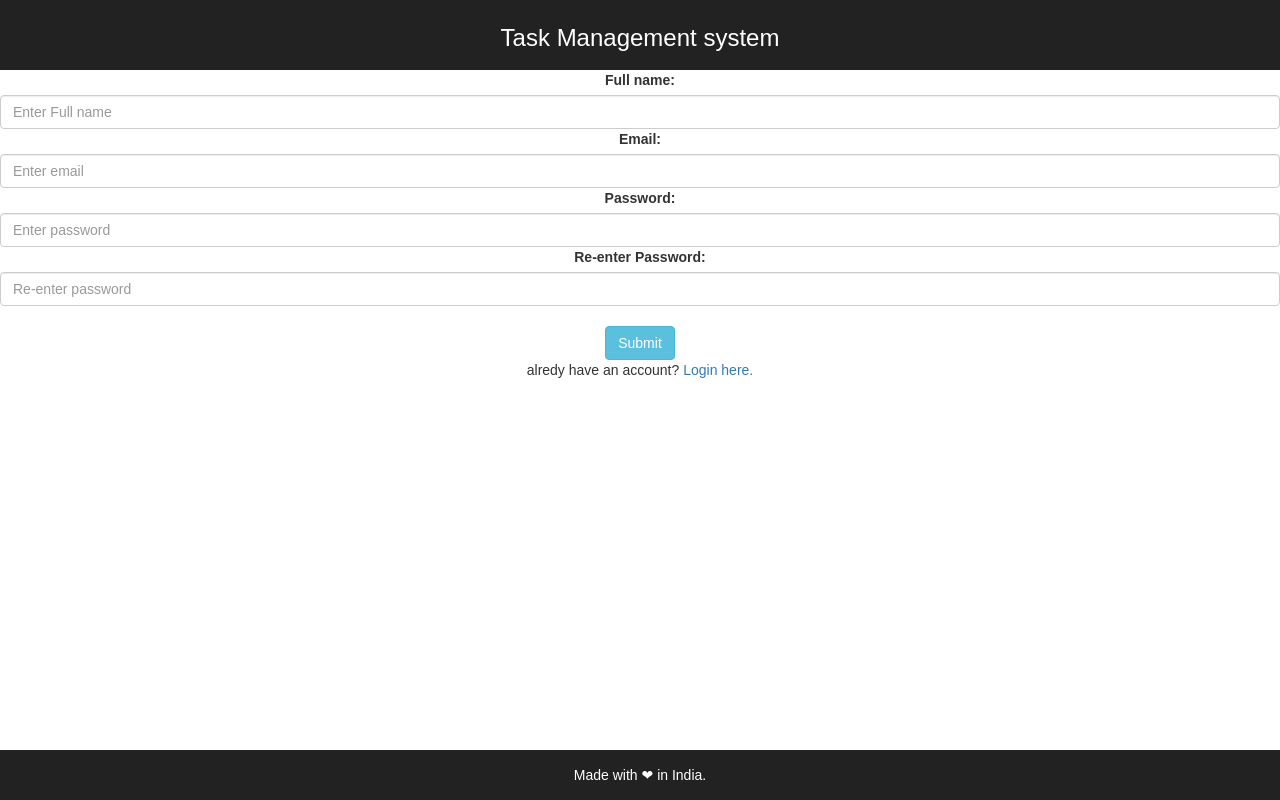
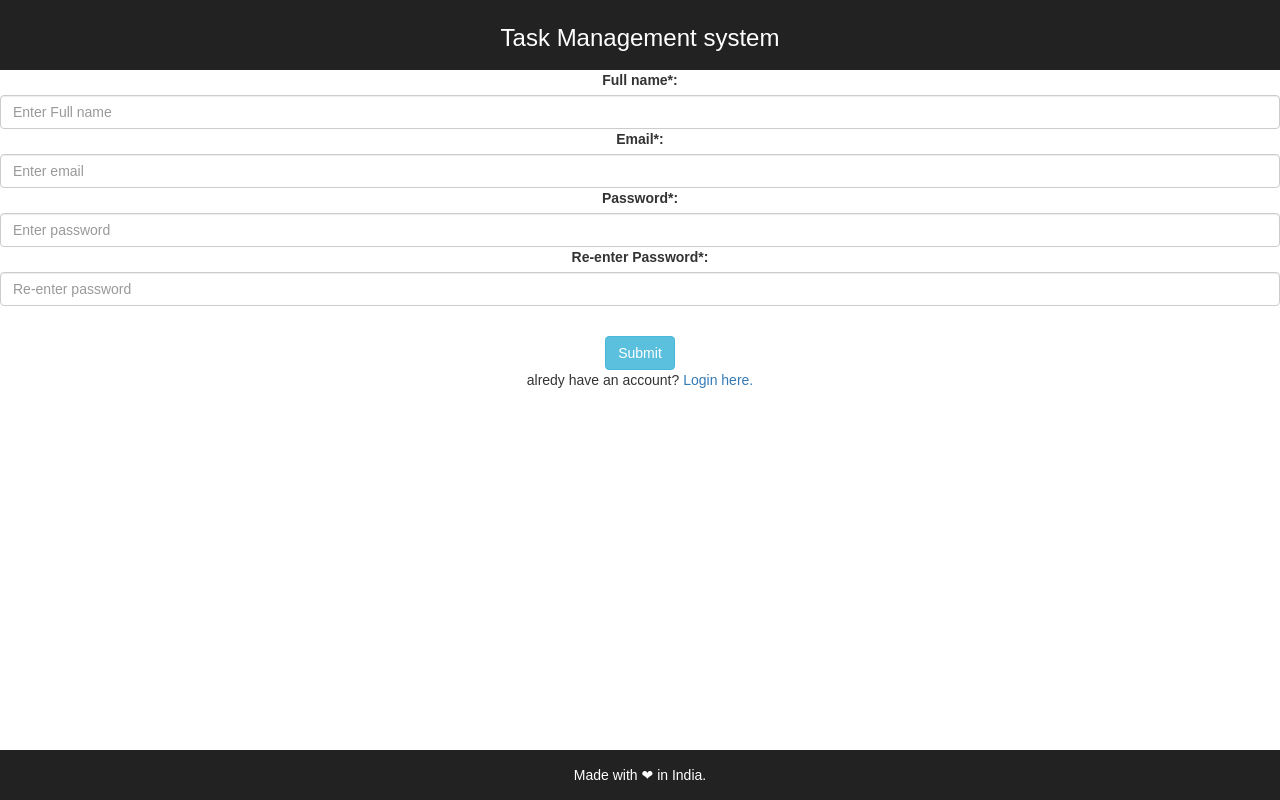
Before and after one commit to pmittalbis/task-management-system, a React (Create React App) app: page /Signup in a window 1280 px wide. Built offline with nearby package versions, Linux system fonts and the light colour scheme.

Commit message:
Refactored code

```diff
--- a/src/client/components/SignupForm.js
+++ b/src/client/components/SignupForm.js
@@ -1,26 +1,57 @@
+import axios from 'axios';
 import React from 'react';
-import { BrowserRouter, Link } from 'react-router-dom';
-import LoginForm from './LoginForm';
+import { Link } from 'react-router-dom';
+import Footer from './Footer';
 import Header from './Header';
-import Footer from './Footer';
 import '../App.css';
 
 class SignupForm extends React.Component {
+  constructor(props) {
+    super(props);
+    this.state = {
+      message: '',
+    }
+  }
+  handleSubmitClick(e) {
+    debugger;
+    if (this.state.message === 'Password match') {
+      axios.post('/Signup', {
+        name: this.refs.name.value,
+        email: this.refs.email.value,
+        password: this.refs.password.value,
+      }).catch((err) => {console.log(err)});
+    } else {
+      e.preventDefault();
+      alert(this.state.message);
+    }
+  }
+  handleOnPasswordChange() {
+    if (this.refs.password.value === this.refs.confirmPwd.value) {
+      this.setState({
+        message: 'Password match'
+      })
+    } else {
+      this.setState({
+        message: 'Password do not match!'
+      })
+    }
+  }
   render() {
     return (
       <div>
         <Header />
         <form>
-          <label for="name">Full name:</label>
-          <input id="name" className="form-control" placeholder="Enter Full name" type="text"/>
-          <label for="email">Email:</label>
-          <input id="email" className="form-control" placeholder="Enter email" type="email" />
-          <label for="password">Password:</label>
-          <input id="password" className="form-control" placeholder="Enter password" type="password" />
-          <label for="confirm-pwd">Re-enter Password:</label>
-          <input id="confirm-pwd" className="form-control" placeholder="Re-enter password" type="password" />
+          <label for="name">Full name*:</label>
+          <input id="name" ref="name" className="form-control" required placeholder="Enter Full name" type="text"/>
+          <label for="email">Email*:</label>
+          <input id="email" ref="email" className="form-control" required placeholder="Enter email" type="email" />
+          <label for="password">Password*:</label>
+          <input id="password" ref="password" className="form-control" required placeholder="Enter password" type="password" />
+          <label for="confirm-pwd">Re-enter Password*:</label>
+          <input id="confirm-pwd" required onChange={() => this.handleOnPasswordChange()} ref="confirmPwd" className="form-control" placeholder="Re-enter password" type="password" />
+          <p>{this.state.message}</p>
           <br />
-          <button className="btn btn-info btn-md">Submit</button>
+          <button className="btn btn-info btn-md" onClick={(e) => this.handleSubmitClick(e)}>Submit</button>
           <br />
           <span>alredy have an account? </span>
           <Link to="/">Login here.</Link>
```
